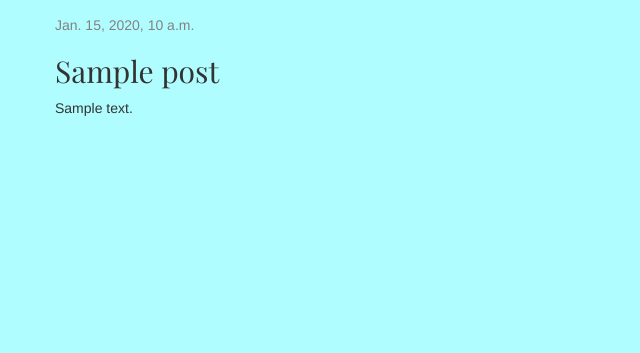
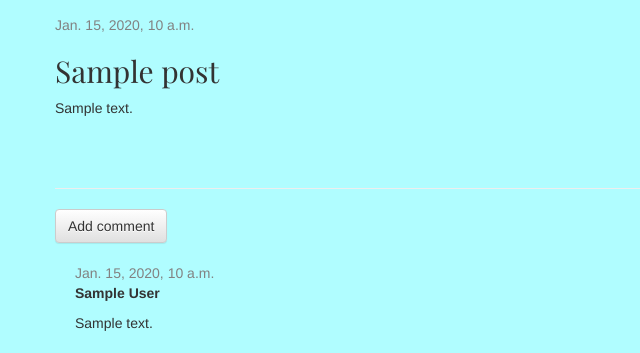
Before and after one commit to dni957/bridging-coursework, a Django app: page /post/1/ in a window 1280 px wide. Shown: the part 477-830 px from the top of the page, without its empty margins (0-640 px from the left). Before the commit the page ends 593 px from the top, so only its background shows below. Run offline with Django 3.2, Linux system fonts and the light colour scheme; tables that the repository leaves empty hold one stand-in row (values such as "Sample post"); some libraries are stand-ins or nearby versions.

Commit message:
added comments for viewers

```diff
--- a/blog/admin.py
+++ b/blog/admin.py
@@ -1,4 +1,5 @@
 from django.contrib import admin
-from .models import Post
+from .models import Post, Comment
 
 admin.site.register(Post)
+admin.site.register(Comment)
--- a/blog/models.py
+++ b/blog/models.py
@@ -16,3 +16,21 @@ class Post(models.Model):
 
     def __str__(self):
         return self.title
+
+    def approved_comments(self):
+        return self.comments.filter(approved_comment=True)
+
+
+class Comment(models.Model):
+    post = models.ForeignKey('blog.Post', on_delete=models.CASCADE, related_name='comments')
+    author = models.CharField(max_length=200)
+    text = models.TextField()
+    created_date = models.DateTimeField(default=timezone.now)
+    approved_comment = models.BooleanField(default=False)
+
+    def approve(self):
+        self.approved_comment = True
+        self.save()
+
+    def __str__(self):
+        return self.text
--- a/blog/static/css/blog.css
+++ b/blog/static/css/blog.css
@@ -55,3 +55,7 @@ h1, h2, h3, h4 {
 body {
     background-color: #b0fdff;
 }
+
+.comment {
+    margin: 20px 0px 20px 20px;
+}
--- a/blog/templates/blog/post_detail.html
+++ b/blog/templates/blog/post_detail.html
@@ -21,4 +21,23 @@
             <a class="btn btn-default" href="{% url 'post_publish' pk=post.pk %}" style="float:right">Publish</a>
         {% endif %}
     </div>
+    <hr>
+    <a class="btn btn-default" href="{% url 'add_comment_to_post' pk=post.pk %}">Add comment</a>
+    {% for comment in post.comments.all %}
+        {% if user.is_authenticated or comment.approved_comment %}
+            <div class="comment">
+                <div class="date">
+                    {{ comment.created_date }}
+                    {% if not comment.approved_comment %}
+                        <a class="btn btn-default" href="{% url 'comment_remove' pk=comment.pk %}"><span class="glyphicon glyphicon-remove"></span></a>
+                        <a class="btn btn-default" href="{% url 'comment_approve' pk=comment.pk %}"><span class="glyphicon glyphicon-ok"></span></a>
+                    {% endif %}
+                </div>
+                <strong>{{ comment.author }}</strong>
+                <p>{{ comment.text|linebreaks }}</p>
+            </div>
+            {% endif %}
+        {% empty %}
+            <p>No comments here yet :(</p>
+        {% endfor %}
 {% endblock %}
--- a/blog/templates/blog/post_list.html
+++ b/blog/templates/blog/post_list.html
@@ -10,6 +10,7 @@
             </div>
             <h2><a href="{% url 'post_detail' pk=post.pk %}">{{ post.title }}</a></h2>
             <p>{{ post.text | linebreaksbr | slice:":400" }}...</p>
+            <a href="{% url 'post_detail' pk=post.pk %}">Comments: {{ post.approved_comments.count }}</a>
         </div>
     {% endfor %}
 {% endblock %}
--- a/blog/urls.py
+++ b/blog/urls.py
@@ -9,4 +9,7 @@ urlpatterns = [
     path('drafts/', views.post_draft_list, name='post_draft_list'),
     path('post/<pk>/publish/', views.post_publish, name='post_publish'),
     path('post/<pk>/remove/', views.post_remove, name='post_remove'),
+    path('post/<int:pk>/comment/', views.add_comment_to_post, name='add_comment_to_post'),
+    path('comment/<int:pk>/approve/', views.comment_approve, name='comment_approve'),
+    path('comment/<int:pk>/remove/', views.comment_remove, name='comment_remove'),
 ]
--- a/blog/views.py
+++ b/blog/views.py
@@ -1,7 +1,7 @@
 from django.shortcuts import render, get_object_or_404, redirect
 from django.utils import timezone
-from .models import Post
-from .forms import PostForm
+from .models import Post, Comment
+from .forms import PostForm, CommentForm
 from django.contrib.auth.decorators import login_required
 
 def post_list(request):
@@ -55,3 +55,28 @@ def post_remove(request, pk):
     post = get_object_or_404(Post, pk=pk)
     post.delete()
     return redirect('post_list')
+
+def add_comment_to_post(request, pk):
+    post = get_object_or_404(Post, pk=pk)
+    if request.method == "POST":
+        form = CommentForm(request.POST)
+        if form.is_valid():
+            comment = form.save(commit=False)
+            comment.post = post
+            comment.save()
+            return redirect('post_detail', pk=post.pk)
+    else:
+        form = CommentForm()
+    return render(request, 'blog/add_comment_to_post.html', {'form': form})
+
+@login_required
+def comment_approve(request, pk):
+    comment = get_object_or_404(Comment, pk=pk)
+    comment.approve()
+    return redirect('post_detail', pk=comment.post.pk)
+
+@login_required
+def comment_remove(request, pk):
+    comment = get_object_or_404(Comment, pk=pk)
+    comment.delete()
+    return redirect('post_detail', pk=comment.post.pk)
```
Also changed, not shown: blog/forms.py (+8 -1 lines), blog/templates/blog/add_comment_to_post.html (added, +9 -0 lines), blog/migrations/0002_comment.py (added).
